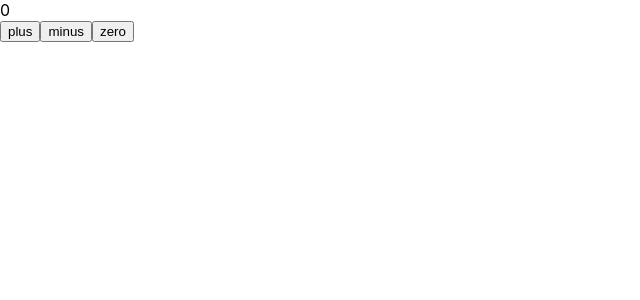
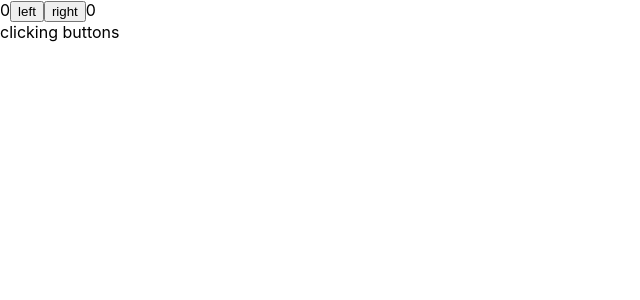
Before and after one commit to pnckbttr/fsopen, a React (Create React App) app in the folder part1/: page / in a window 1280 px wide. Shown: the top 300 px of the page, without its empty margins (0-640 px from the left). Built offline with nearby package versions, Linux system fonts and the light colour scheme; the HTML template or start-up script is replaced by a standard one.

Commit message:
left-right buttons

```diff
--- a/part1/src/App.js
+++ b/part1/src/App.js
@@ -1,46 +1,65 @@
 import React, { useState } from 'react'
 
-const Display = ({ counter }) => <div>{counter}</div>
 
-const Button = ({ onClick, text }) => {
+
+const Button = ({ handleClick, text }) => {
         return (
-            <button onClick={onClick}>
+            <button onClick={handleClick}>
                 {text}
             </button>
         )
     }
 
+const History = (props) => {
+    if (props.allClicks.length == 0) {
+        return (
+            <div>
+                clicking buttons
+            </div>
+        )
+    }
+    return (
+        <div>
+            click history: {props.allClicks.join(' ')}
+        </div>
+    )
+}
 
 
 const App = () => {
 
 
-    const [ counter, setCounter ] = useState(0)
+    const [left, setLeft] = useState(0)
+    const [right, setRight] = useState(0)
+    const [allClicks, setAll] = useState([])
 
-    const increaseByOne = () => setCounter(counter + 1)
+    const handleLeftClick = () => {
+        setAll(allClicks.concat('L'))
+        setLeft(left + 1)
+    }
 
-    const decreaseByOne = () => setCounter(counter -1)
+    const handleRightClick = () => {
+        setAll(allClicks.concat('R'))
+        setRight(right + 1)
+    }
 
-    const setToZero = () => setCounter(0)
 
-    console.log('clicked')
-    console.log('render..', counter)
 
     return (
         <div>
-            <Display counter={counter}/>
+
+            {left}
             <Button
-            onClick={increaseByOne}
-            text='plus'
+            handleClick={handleLeftClick}
+            text='left'
             />
             <Button
-            onClick={decreaseByOne}
-            text='minus'
+            handleClick={handleRightClick}
+            text='right'
             />
-            <Button
-            onClick={setToZero}
-            text='zero'
-            />
+            {right}
+
+            <History allClicks={allClicks} />
 
             </div>
     )
```
